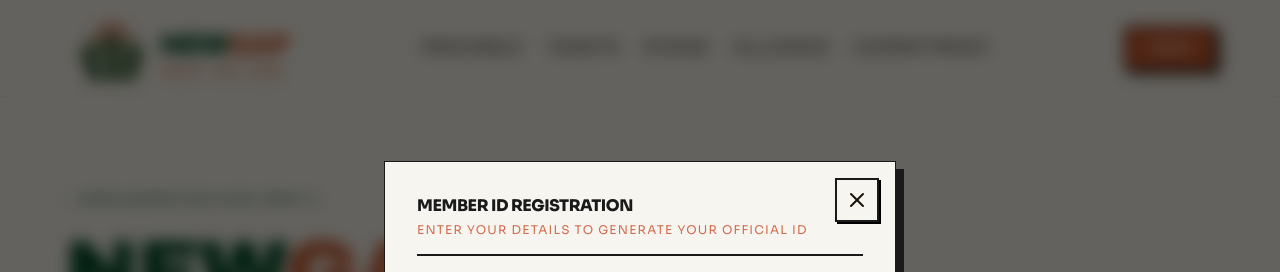
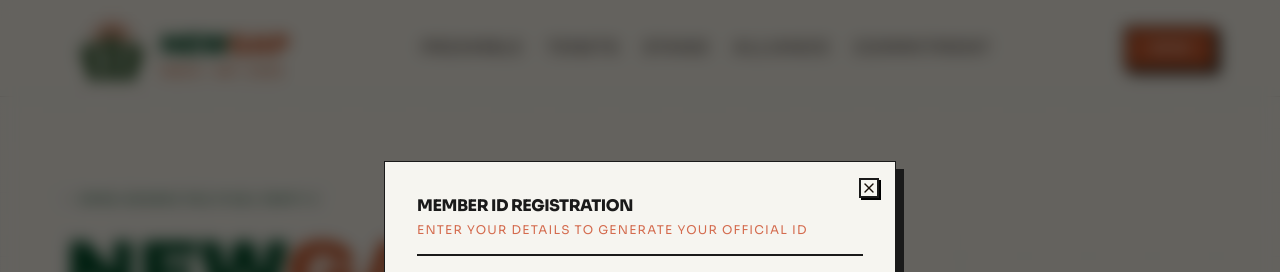
Before and after one commit to besaoct/newgap, a Next.js app: page / in a window 1280 px wide. Both pictures are taken after a click on the button "JOIN". Shown: the top 272 px of the page. Built offline with nearby package versions, Linux system fonts and the light colour scheme.

Commit message:
🇮🇳

```diff
--- a/src/app/page.tsx
+++ b/src/app/page.tsx
@@ -961,10 +961,10 @@ const handlePrint = async () => {
       >
         <button
           onClick={onClose}
-          className="absolute top-4 right-4 bg-[#f6f5f0] border-2 border-[#1a1a1a] hover:bg-[#d46b4e]/20 p-2 font-black transition-all flex items-center justify-center text-xs aspect-square select-none leading-none z-10"
+          className="absolute top-4 right-4 bg-[#f6f5f0] border-2 border-[#1a1a1a] hover:bg-[#d46b4e]/20  font-black transition-all flex items-center justify-center aspect-square select-none w-5 h-5 leading-none z-10"
           style={{ boxShadow: '2px 2px 0px #000' }}
         >
-          <X/>
+          <X className="size-4"/>
         </button>
 
         {step === "form" ? (
```
